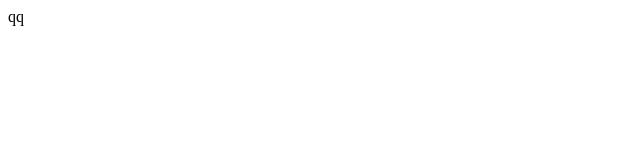
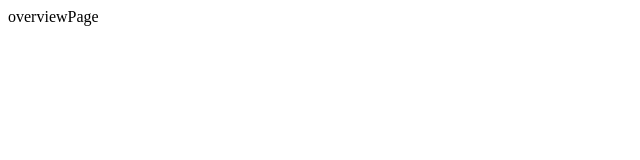
Before and after one commit to repmacrypn/cryptoV, a React (Vite) app in the folder crypto-app/: page /#/overviewPage in a window 1280 px wide. Shown: the top 160 px of the page, without its empty margins (0-640 px from the left). Built offline with nearby package versions, Linux system fonts and the light colour scheme.

Commit message:
component pages

```diff
--- a/crypto-app/src/App.tsx
+++ b/crypto-app/src/App.tsx
@@ -1,10 +1,19 @@
 /* eslint-disable indent */
+import { Navigate, Route, Routes } from 'react-router-dom'
 import './App.scss'
+import { OverviewPage } from './components/pages/overviewPage/OverviewPage'
+import { CryptoDataPage } from './components/pages/cryptoDataPage/CryptoDataPage'
+import { PageNotFound } from './components/pages/pageNotFound/PageNotFound'
 
 function App() {
   return (
     <div className='appWrapper'>
-      qq
+      <Routes>
+        <Route path='/' element={<Navigate to='/overviewPage' />} />
+        < Route path='/overviewPage' element={< OverviewPage />} />
+        < Route path='/cryptoDataPage' element={< CryptoDataPage />} />
+        < Route path='*' element={< PageNotFound />} />
+      </Routes>
     </div>
   )
 }
--- /dev/null
+++ b/crypto-app/src/components/pages/cryptoDataPage/CryptoDataPage.tsx
@@ -0,0 +1,7 @@
+export const CryptoDataPage = () => {
+    return (
+        <div>
+            overviewPage
+        </div>
+    )
+}
--- /dev/null
+++ b/crypto-app/src/components/pages/overviewPage/OverviewPage.tsx
@@ -0,0 +1,7 @@
+export const OverviewPage = () => {
+    return (
+        <div>
+            overviewPage
+        </div>
+    )
+}
--- /dev/null
+++ b/crypto-app/src/components/pages/pageNotFound/PageNotFound.module.scss
@@ -0,0 +1,12 @@
+.demoMessageAlertWrapper {
+    padding: 30px 10px;
+}
+
+.demoMessageAlert {
+    padding: 20px;
+    margin: 20px auto 0;
+    text-align: center;
+    border-top: 1px solid #E7E8EF;
+    border-radius: 6px;
+    background-color: #C9C1FF;
+}
--- /dev/null
+++ b/crypto-app/src/components/pages/pageNotFound/PageNotFound.tsx
@@ -0,0 +1,13 @@
+import s from './PageNotFound.module.scss'
+/* import { BackToSearch } from '../../profilePage/ProfilePage' */
+
+export const PageNotFound = () => {
+    return (
+        <div className={`defaultfontS ${s.demoMessageAlertWrapper}`}>
+            {/* <BackToSearch /> */}
+            <div className={`bold700 ${s.demoMessageAlert}`}>
+                404 NOT FOUND
+            </div>
+        </div>
+    )
+}
```
Also changed, not shown: crypto-app/src/components/pages/cryptoDataPage/CryptoDataPage.module.scss (added), crypto-app/src/components/pages/overviewPage/OverviewPage.module.scss (added).
